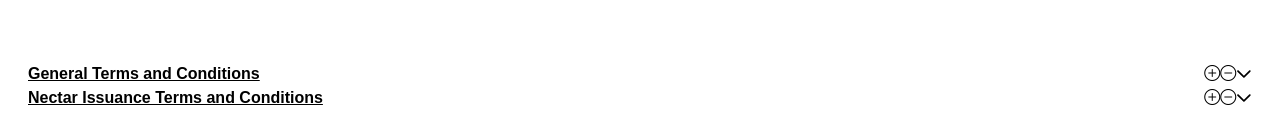
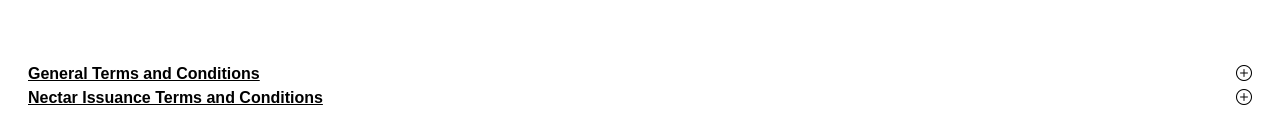
Before and after one commit to ElJefe111944/Esso-Clone, a Vue app: page / in a window 1280 px wide. Shown: the part 3430-3565 px from the top of the page. Built offline with nearby package versions, Linux system fonts and the light colour scheme; a web font is replaced by a local one.

Commit message:
Toogle icons for terms accordian added

```diff
--- a/src/components/terms/TermsContainer.vue
+++ b/src/components/terms/TermsContainer.vue
@@ -1,11 +1,14 @@
 <template>
     <div class="rounded-none">
-        <Accordion class="rounded-none">
-            <AccordionTab v-for="(tab, index) in tabs" :key="index" @tab-open="openTab(index)">
+        <Accordion class="rounded-none" expandIcon="null" collapseIcon="null">
+            <AccordionTab v-for="(tab, index) in tabs" :key="index">
                 <template #header>
-                    <span class="flex justify-between gap-2 w-full">
+                    <span class="flex justify-between gap-2 w-full" @click="toggleTab(index)">
                         <span class="font-bold white-space-nowrap">{{ tab.title }}</span>
-                        <span><i class="bi bi-plus-circle"></i><i class="bi bi-dash-circle"></i></span>
+                        <span>
+                            <i v-if="!tab.isOpen" class="bi bi-plus-circle"></i>
+                            <i v-else class="bi bi-dash-circle"></i>
+                        </span>
                     </span>
                 </template>
                 <p class="m-0">
@@ -46,17 +49,13 @@
     },
 ]);
 
-function openTab(index){
-    tabs.value[index].isOpen = true;
+const toggleTab = (index) => {
+    tabs.value[index].isOpen = !tabs.value[index].isOpen;
 }
 
-function closeTab(index){
-    tabs.value[index].isOpen = false;
-}
+
 </script>
 
 <style scoped>
-.p-icon {
-    display: none;
-}
+
 </style>
```
